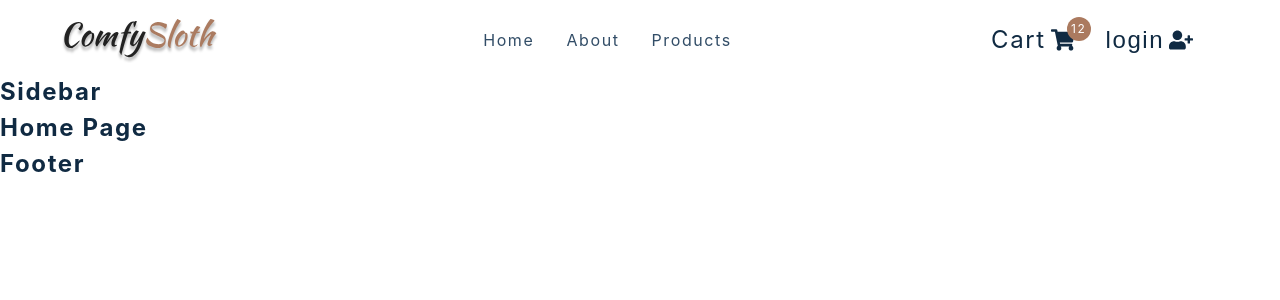
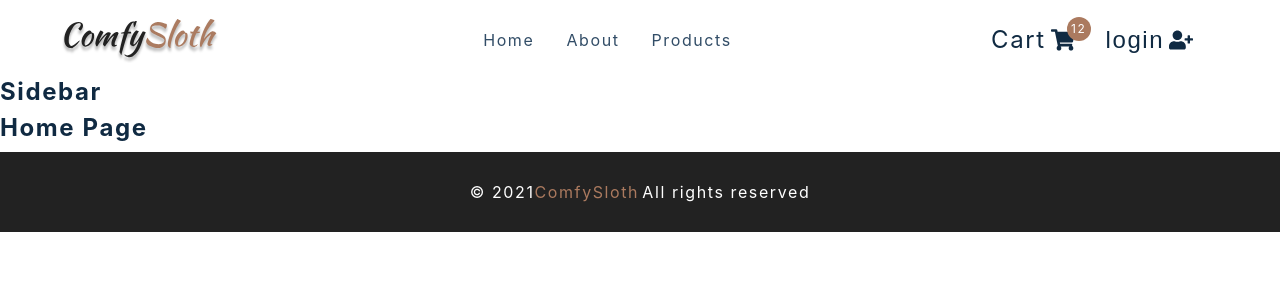
Before and after one commit to fouadsan/react_e_commerce, a React (Create React App) app in the folder e-commerce/: page / in a window 1280 px wide. Shown: the top 300 px of the page. Built offline with nearby package versions, Linux system fonts and the light colour scheme; the HTML template or start-up script is replaced by a standard one.

Commit message:
Finalized the footer component

```diff
--- a/e-commerce/src/components/Footer.js
+++ b/e-commerce/src/components/Footer.js
@@ -1,7 +1,15 @@
 import React from 'react'
 import styled from 'styled-components'
 const Footer = () => {
-  return <h4>footer</h4>
+  return (
+    <Wrapper>
+      <h5>
+        &copy; {new Date().getFullYear()}
+        <span>ComfySloth</span>
+      </h5>
+      <h5>All rights reserved</h5>
+    </Wrapper>
+  );
 }
 
 const Wrapper = styled.footer`
```
